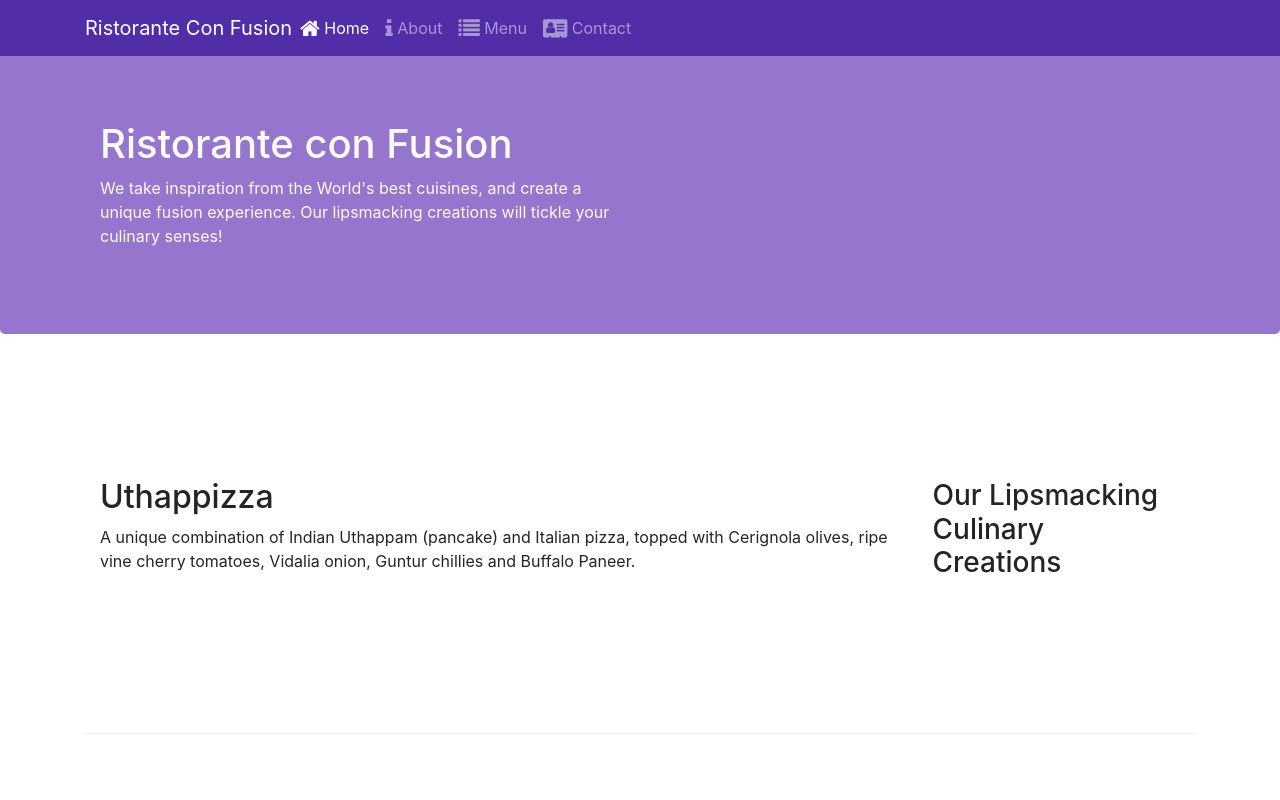
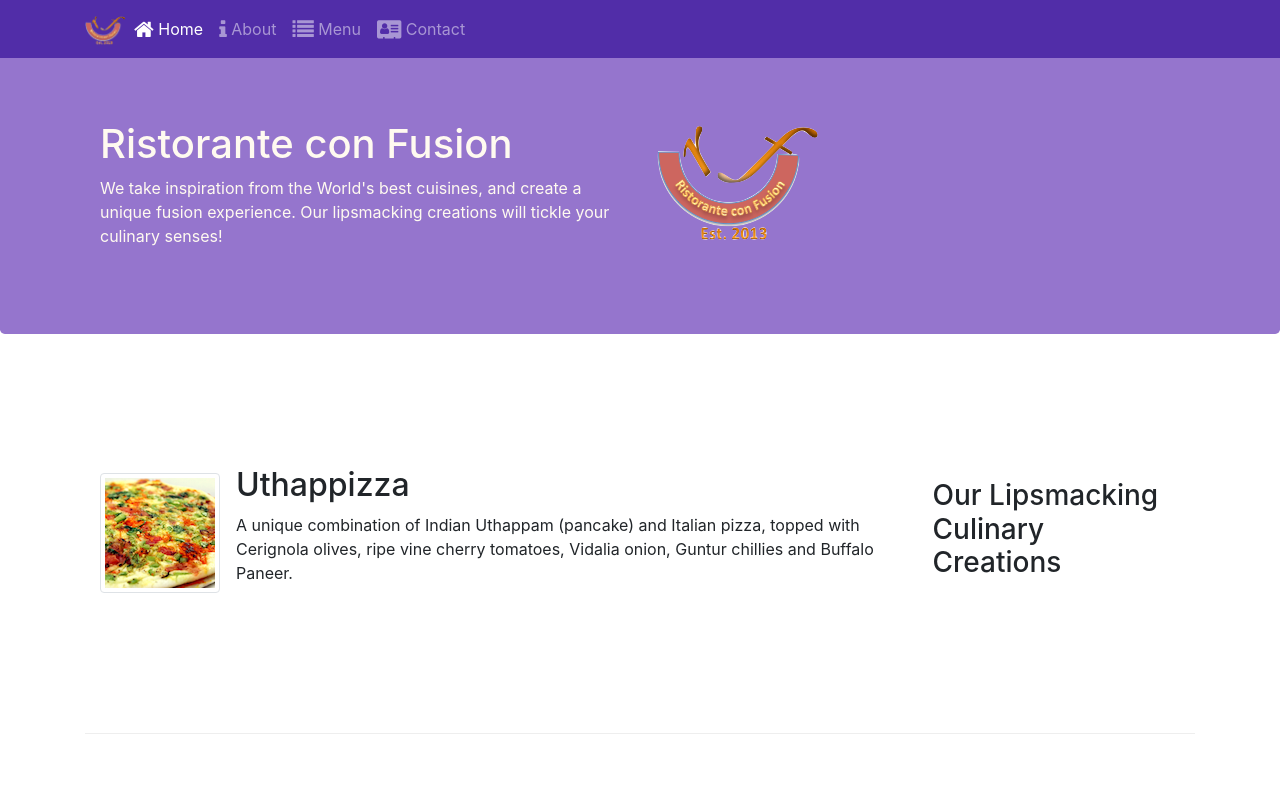
Before and after one commit to johnmatthews1/conFusion, a website: page index.html in a window 1280 px wide. Shown: the top 800 px of the page. Drawn offline with nearby package versions, Linux system fonts and the light colour scheme.

Commit message:
images and media

```diff
--- a/index.html
+++ b/index.html
@@ -21,7 +21,7 @@
             <button class="navbar-toggler" type="button" data-toggle="collapse" data-target="#Navbar">
                 <span class="navbar-toggler-icon"></span>
             </button>
-            <a class="navbar-brand mr-auto" href="#">Ristorante Con Fusion</a>
+            <a class="navbar-brand mr-auto" href="#"><img src="img/logo.png" height="30" width="41"></a>
             <div class="collapse navbar-collapse" id="Navbar">
                 <ul class="navbar-nav mr-auto">
                     <li class="nav-item active"><a class="nav-link" href="#"><span class="fa fa-home fa-lg"></span> Home</a></li>
@@ -39,7 +39,8 @@
                     <h1>Ristorante con Fusion</h1>
                     <p>We take inspiration from the World's best cuisines, and create a unique fusion experience. Our lipsmacking creations will tickle your culinary senses!</p>
                 </div>
-                <div class="col-12 col-sm">
+                <div class="col-12 col-sm align-self-centre">
+                    <img src="img/logo.png" class="img-fluid">
                 </div>
             </div>
         </div>
@@ -51,11 +52,15 @@
                 <h3>Our Lipsmacking Culinary Creations</h3>
             </div>
             <div class="col col-sm order-sm-first col-md">
-                <h2>Uthappizza</h2>
-                <p>A unique combination of Indian Uthappam (pancake) and Italian pizza, topped with Cerignola olives, ripe vine cherry tomatoes, Vidalia onion, Guntur chillies and Buffalo Paneer.</p>
+                <div class="media">
+                    <img class="d-flex mr-3 img-thumbnail align-self-center" src="img/uthappizza.png" alt="uthapizza">
+                    <div class="media-body">
+                        <h2 class="mt-0">Uthappizza</h2>
+                        <p>A unique combination of Indian Uthappam (pancake) and Italian pizza, topped with Cerignola olives, ripe vine cherry tomatoes, Vidalia onion, Guntur chillies and Buffalo Paneer.</p>
+                    </div>
+                </div>
             </div>
         </div>
-
 
         <div class="row row-content align-items-center">
             <div class="col-12 col-sm-4 col-md-3">
@@ -72,9 +77,14 @@
                 <h3>Meet our Culinary Specialists</h3>
             </div>
             <div class="col col-sm order-sm-first col-md">
-                <h2>Alberto Somayya</h2>
-                <h4>Executive Chef</h4>
-                <p>Award winning three-star Michelin chef with wide International experience having worked closely with whos-who in the culinary world, he specializes in creating mouthwatering Indo-Italian fusion experiences. </p>
+                <div class="media">
+                    <img class="d-flex mr-3 img-thumbnail align-self-center" src="img/alberto.png" alt="alberto">
+                    <div class="media-body">
+                        <h2>Alberto Somayya</h2>
+                        <h4>Executive Chef</h4>
+                        <p>Award winning three-star Michelin chef with wide International experience having worked closely with whos-who in the culinary world, he specializes in creating mouthwatering Indo-Italian fusion experiences. </p>
+                    </div>
+                </div>
             </div>
         </div>
     </div>
```
Also changed, not shown: aboutus.html (+3 -2 lines), contactus.html (+3 -2 lines), img/alberto.png (added), img/buffet.png (added), img/logo.png (added), img/uthappizza.png (added), 1 other file.
